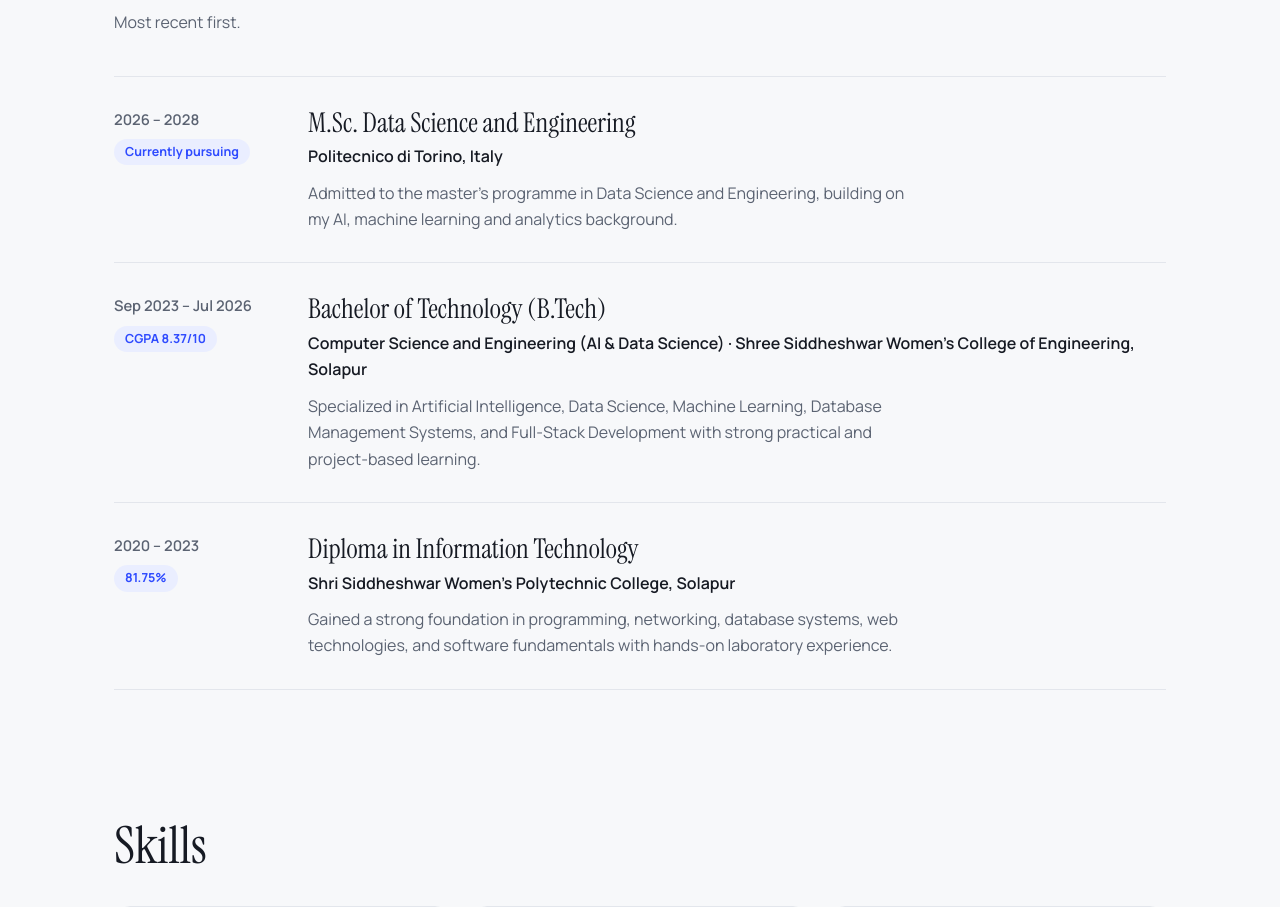
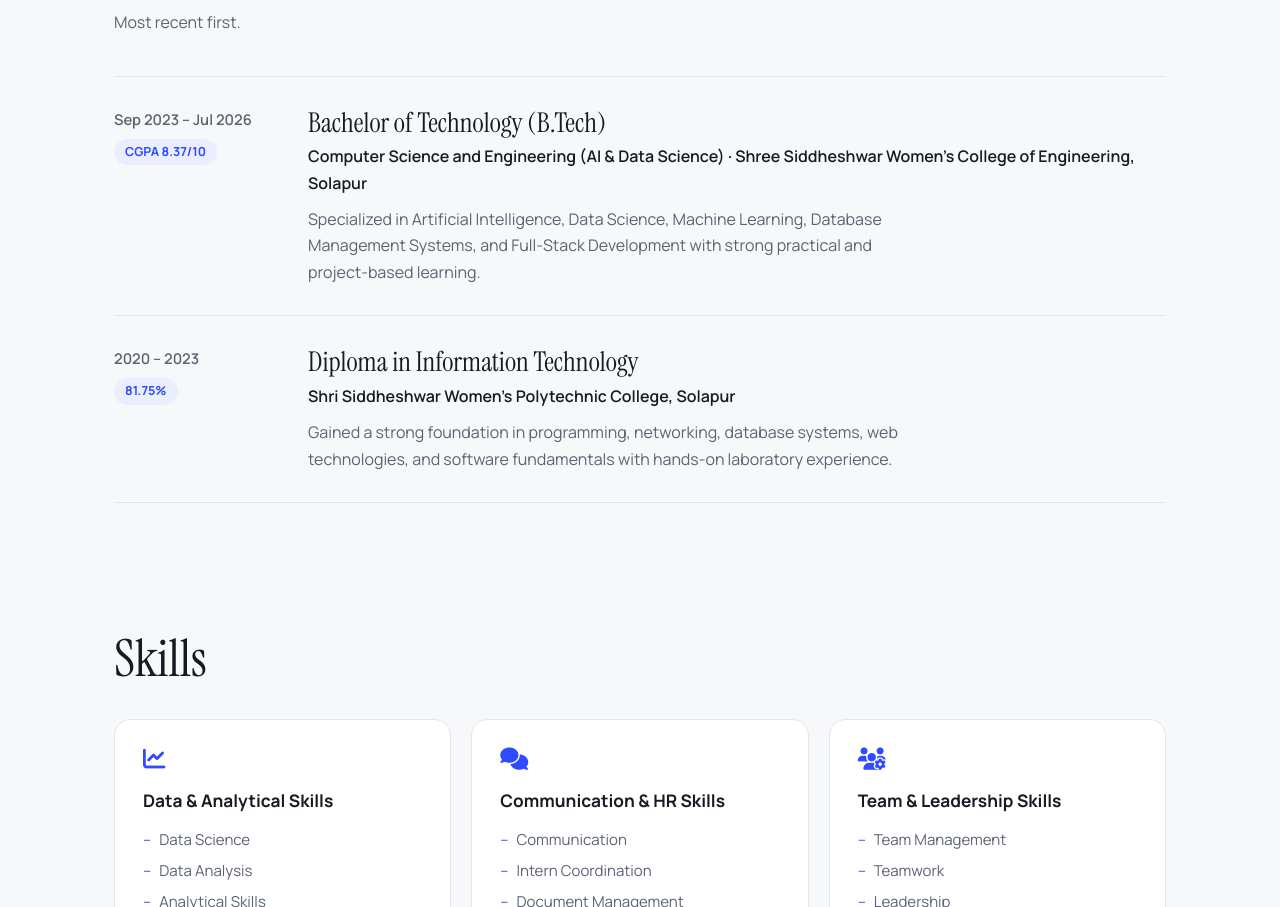
Before and after one commit to Kashishpatel-17/My-Portfolio, a plain HTML site: page index.html in a window 1280 px wide. Shown: the part 2249-3156 px from the top of the page. Drawn offline with Linux system fonts and the light colour scheme.

Commit message:
Update education section in index.html
Removed outdated education details and updated the current education section.

```diff
--- a/index.html
+++ b/index.html
@@ -205,11 +205,6 @@ footer a{color:var(--ink);font-weight:600;text-decoration:none}
  <p class="lede rv">Most recent first.</p>
  <div class="edu rv">
   <div class="edu-r">
-   <div class="edu-d">2026 – 2028<br><span class="tag" style="margin-top:8px">Currently pursuing</span></div>
-   <div><h3>M.Sc. Data Science and Engineering</h3><div class="sub">Politecnico di Torino, Italy</div>
-   <p>Admitted to the master's programme in Data Science and Engineering, building on my AI, machine learning and analytics background.</p></div>
-  </div>
-  <div class="edu-r">
    <div class="edu-d">Sep 2023 – Jul 2026<br><span class="tag" style="margin-top:8px">CGPA 8.37/10</span></div>
    <div><h3>Bachelor of Technology (B.Tech)</h3><div class="sub">Computer Science and Engineering (AI &amp; Data Science) · Shree Siddheshwar Women's College of Engineering, Solapur</div>
    <p>Specialized in Artificial Intelligence, Data Science, Machine Learning, Database Management Systems, and Full-Stack Development with strong practical and project-based learning.</p></div>
```
